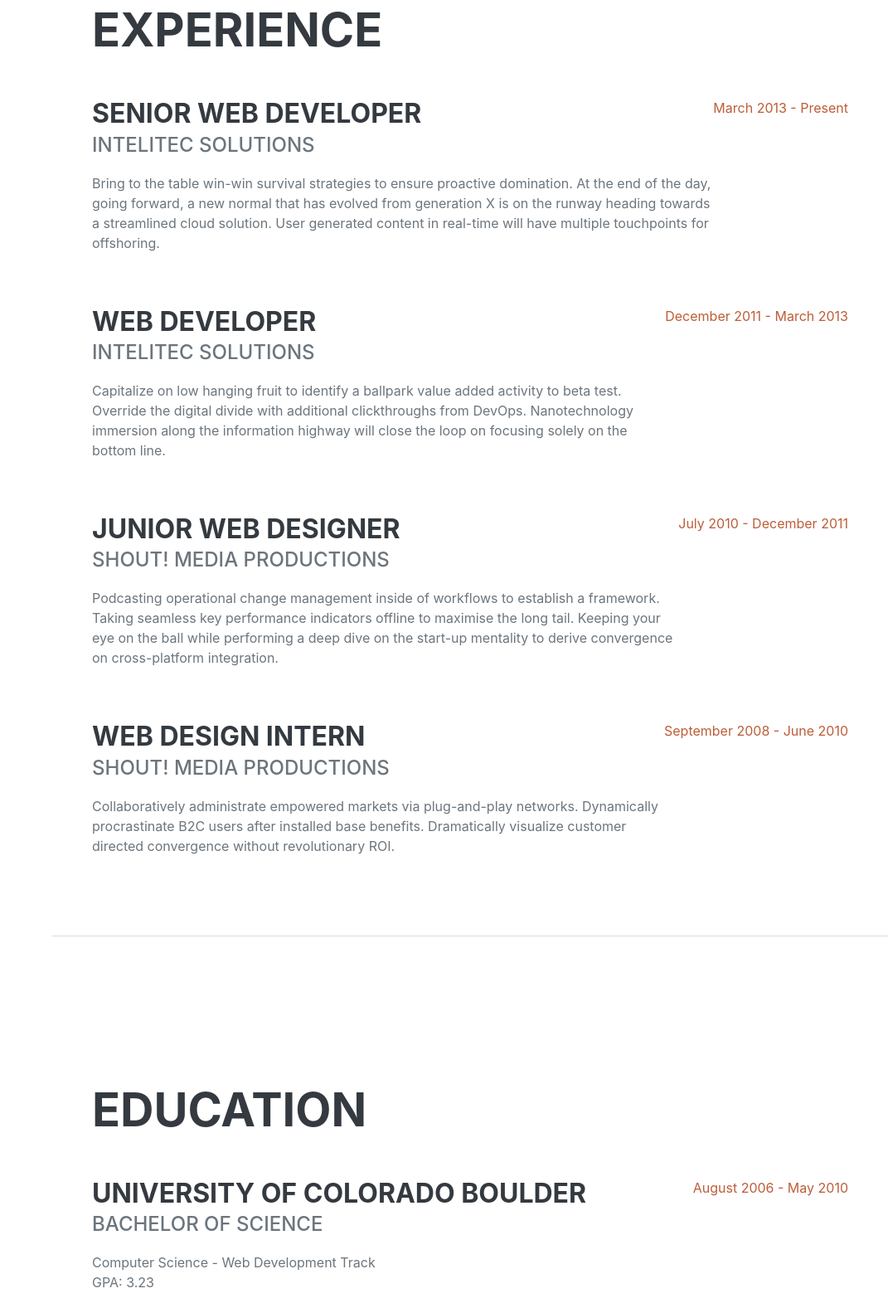
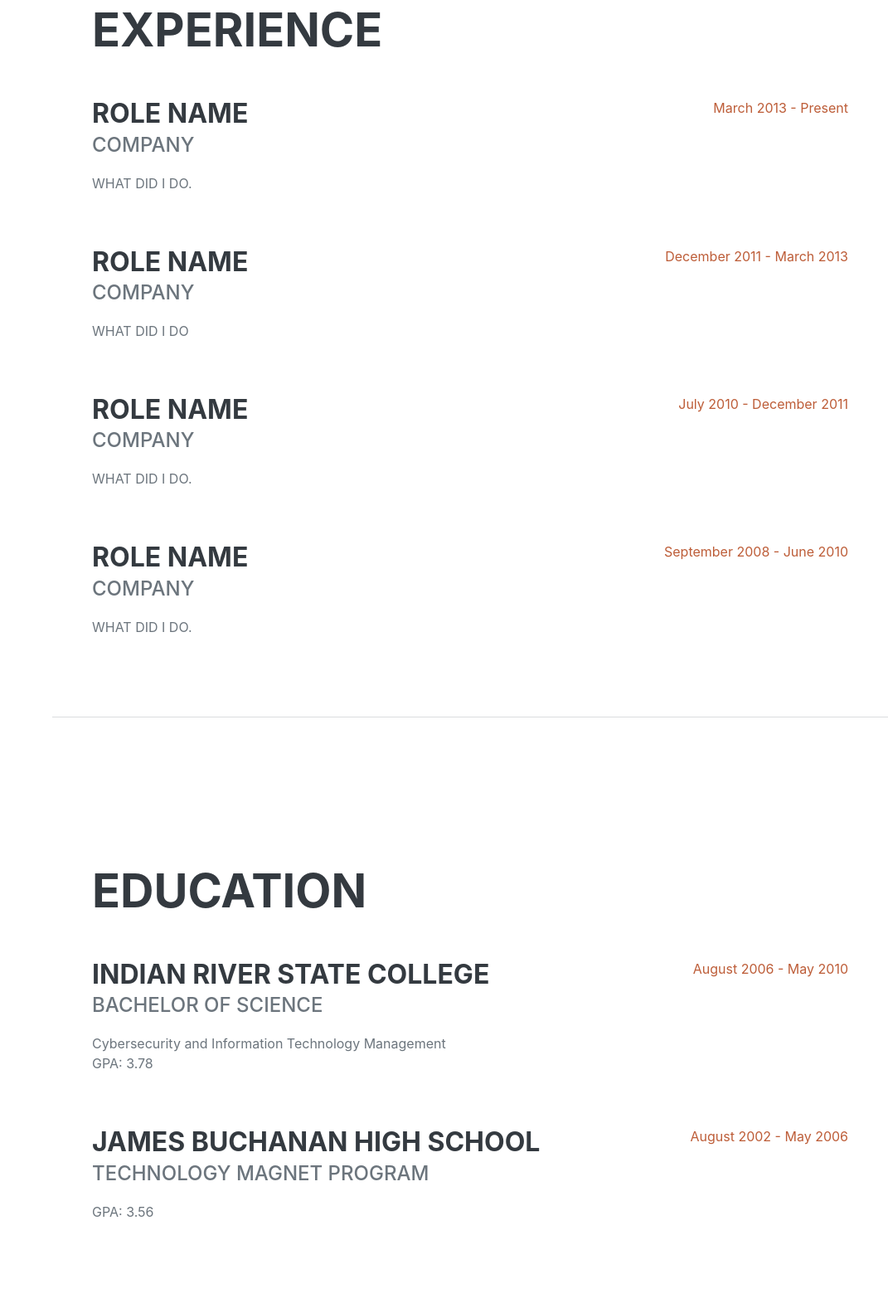
Before and after one commit to tylerslnd/tylerslnd.github.io, a plain HTML site: page index.html in a window 1280 px wide. Shown: the part 878-2455 px from the top of the page at 83% size, without its empty margins (209-1280 px from the left). Drawn offline with nearby package versions, Linux system fonts and the light colour scheme; a web font is replaced by a local one.

Commit message:
Update index.html

```diff
--- a/index.html
+++ b/index.html
@@ -41,13 +41,13 @@
                 <div class="resume-section-content">
                     <h1 class="mb-0">
                         Tyler
-                        <span class="text-primary">Taylor</span>
+                        <span class="text-primary">Sutherland</span>
                     </h1>
                     <div class="subheading mb-5">
-                        INFORMATION HERE 3542 Berry Street · Cheyenne Wells, CO 80810 · (317) 585-8468 ·
+                        INFORMATION HERE  · INFO  · INFO ·
                         <a href="mailto:name@email.com">name@email.com</a>
                     </div>
-                    <p class="lead mb-5">SUMMARY HERE I am experienced in leveraging agile frameworks to provide a robust synopsis for high level overviews. Iterative approaches to corporate strategy foster collaborative thinking to further the overall value proposition.</p>
+                    <p class="lead mb-5">I am SUMMARY HERE OF SKILLS HERE.</p>
                     <div class="social-icons">
                         <a class="social-icon" href="#!"><i class="fab fa-linkedin-in"></i></a>
                         <a class="social-icon" href="#!"><i class="fab fa-github"></i></a>
@@ -63,33 +63,33 @@
                     <h2 class="mb-5">Experience</h2>
                     <div class="d-flex flex-column flex-md-row justify-content-between mb-5">
                         <div class="flex-grow-1">
-                            <h3 class="mb-0">Senior Web Developer</h3>
-                            <div class="subheading mb-3">Intelitec Solutions</div>
-                            <p>Bring to the table win-win survival strategies to ensure proactive domination. At the end of the day, going forward, a new normal that has evolved from generation X is on the runway heading towards a streamlined cloud solution. User generated content in real-time will have multiple touchpoints for offshoring.</p>
+                            <h3 class="mb-0">ROLE NAME</h3>
+                            <div class="subheading mb-3">COMPANY</div>
+                            <p>WHAT DID I DO.</p>
                         </div>
                         <div class="flex-shrink-0"><span class="text-primary">March 2013 - Present</span></div>
                     </div>
                     <div class="d-flex flex-column flex-md-row justify-content-between mb-5">
                         <div class="flex-grow-1">
-                            <h3 class="mb-0">Web Developer</h3>
-                            <div class="subheading mb-3">Intelitec Solutions</div>
-                            <p>Capitalize on low hanging fruit to identify a ballpark value added activity to beta test. Override the digital divide with additional clickthroughs from DevOps. Nanotechnology immersion along the information highway will close the loop on focusing solely on the bottom line.</p>
+                            <h3 class="mb-0">ROLE NAME</h3>
+                            <div class="subheading mb-3">COMPANY</div>
+                            <p>WHAT DID I DO</p>
                         </div>
                         <div class="flex-shrink-0"><span class="text-primary">December 2011 - March 2013</span></div>
                     </div>
                     <div class="d-flex flex-column flex-md-row justify-content-between mb-5">
                         <div class="flex-grow-1">
-                            <h3 class="mb-0">Junior Web Designer</h3>
-                            <div class="subheading mb-3">Shout! Media Productions</div>
-                            <p>Podcasting operational change management inside of workflows to establish a framework. Taking seamless key performance indicators offline to maximise the long tail. Keeping your eye on the ball while performing a deep dive on the start-up mentality to derive convergence on cross-platform integration.</p>
+                            <h3 class="mb-0">ROLE NAME</h3>
+                            <div class="subheading mb-3">COMPANY</div>
+                            <p>WHAT DID I DO.</p>
                         </div>
                         <div class="flex-shrink-0"><span class="text-primary">July 2010 - December 2011</span></div>
                     </div>
                     <div class="d-flex flex-column flex-md-row justify-content-between">
                         <div class="flex-grow-1">
-                            <h3 class="mb-0">Web Design Intern</h3>
-                            <div class="subheading mb-3">Shout! Media Productions</div>
-                            <p>Collaboratively administrate empowered markets via plug-and-play networks. Dynamically procrastinate B2C users after installed base benefits. Dramatically visualize customer directed convergence without revolutionary ROI.</p>
+                            <h3 class="mb-0">ROLE NAME </h3>
+                            <div class="subheading mb-3">COMPANY</div>
+                            <p>WHAT DID I DO.</p>
                         </div>
                         <div class="flex-shrink-0"><span class="text-primary">September 2008 - June 2010</span></div>
                     </div>
@@ -102,10 +102,10 @@
                     <h2 class="mb-5">Education</h2>
                     <div class="d-flex flex-column flex-md-row justify-content-between mb-5">
                         <div class="flex-grow-1">
-                            <h3 class="mb-0">University of Colorado Boulder</h3>
+                            <h3 class="mb-0">Indian River State College</h3>
                             <div class="subheading mb-3">Bachelor of Science</div>
-                            <div>Computer Science - Web Development Track</div>
-                            <p>GPA: 3.23</p>
+                            <div>Cybersecurity and Information Technology Management</div>
+                            <p>GPA: 3.78</p>
                         </div>
                         <div class="flex-shrink-0"><span class="text-primary">August 2006 - May 2010</span></div>
                     </div>
```
